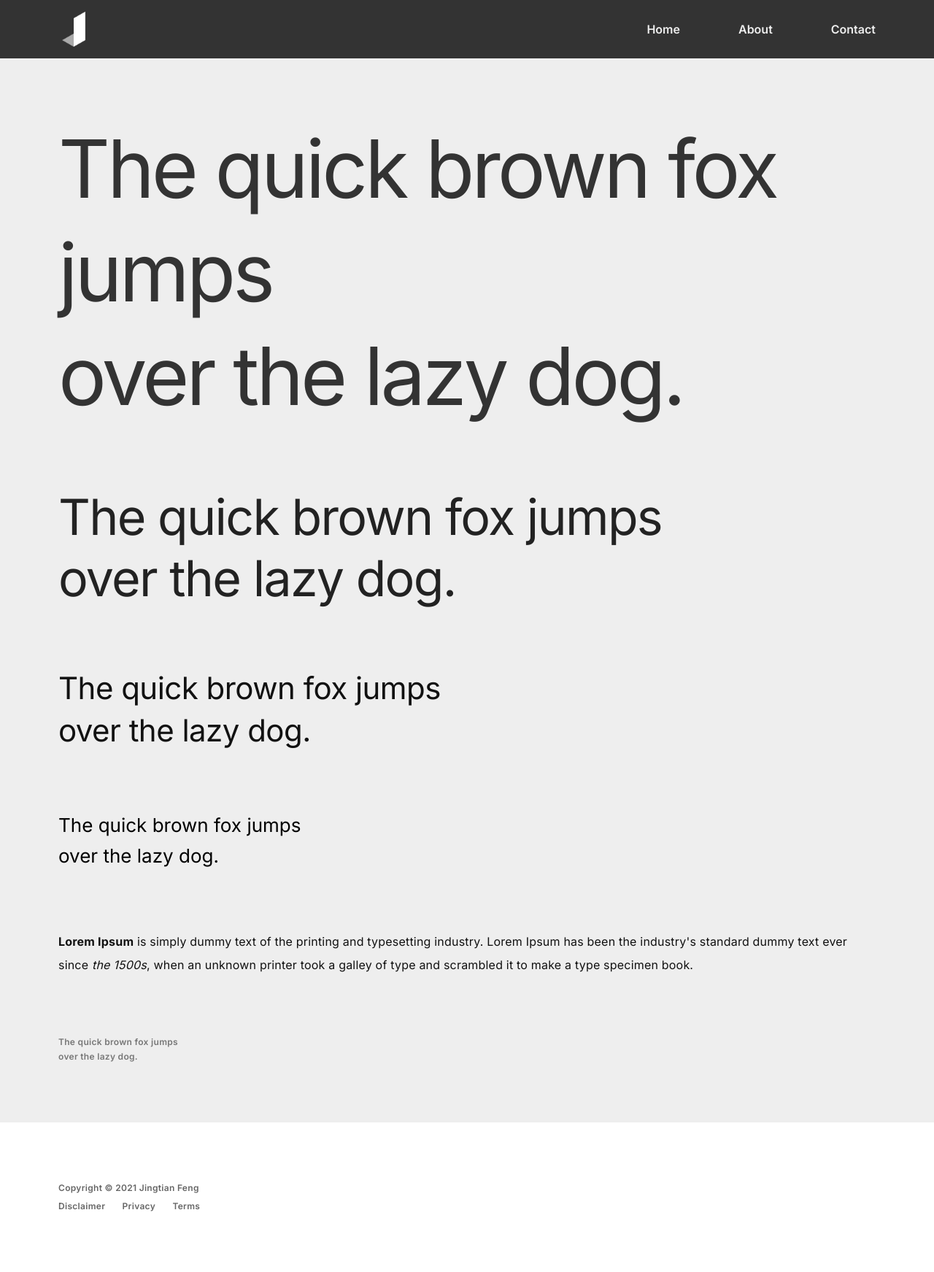
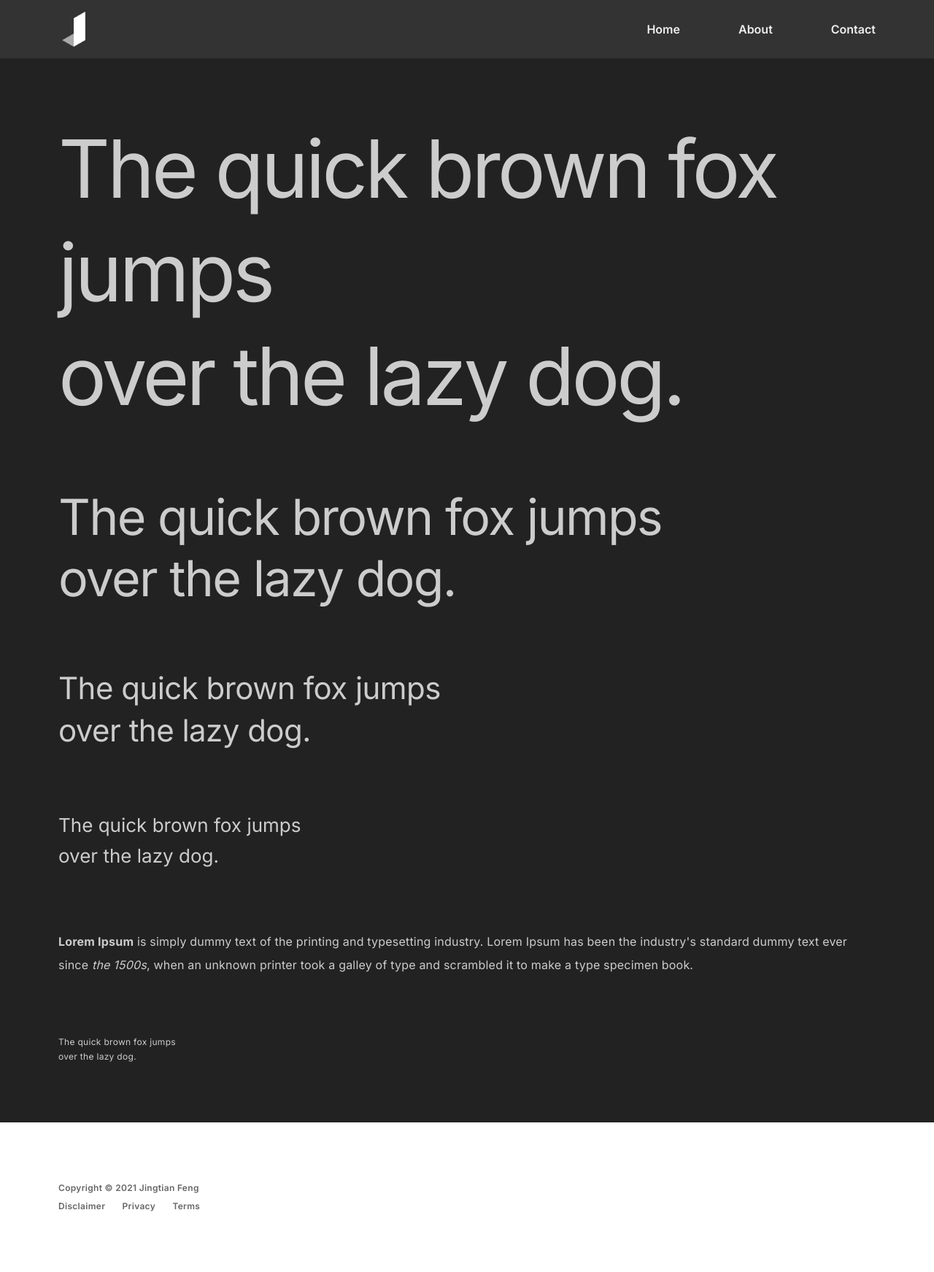
Before and after one commit to jingtianfeng/jekywind, a Jekyll site: the page built from index.html, in a window 1280 px wide. Shown: the whole page at 73% size. Built offline with Jekyll 4.4.1, drawn with Linux system fonts in a browser that asks for light colours.

Commit message:
Tweak index

```diff
--- a/index.html
+++ b/index.html
@@ -3,32 +3,32 @@ layout: default
 title: Home
 ---
 
-<header class="bg-gray-e">
-    <div class="container">
-        <h1 class="col-span-full text-3xl font-extralight text-gray-3">
+<header class="bg-gray-2">
+    <div class="container text-gray-c">
+        <h1 class="col-span-full text-3xl">
             The quick brown fox jumps <br>
             over the lazy dog.
         </h1>
-        <h2 class="col-span-full text-2xl font-extralight text-gray-2">
+        <h2 class="col-span-full text-2xl">
             The quick brown fox jumps <br>
             over the lazy dog.
         </h2>
-        <h3 class="col-span-full text-xl font-extralight text-gray-1">
+        <h3 class="col-span-full text-xl">
             The quick brown fox jumps <br>
             over the lazy dog.
         </h3>
-        <h4 class="col-span-full text-lg font-extralight">
+        <h4 class="col-span-full text-lg">
             The quick brown fox jumps <br>
             over the lazy dog.
         </h4>
-        <p class="col-span-full text-base text-gray-1">
+        <p class="col-span-full text-base">
             <strong>Lorem Ipsum</strong> is simply dummy text of the
             printing and typesetting industry. Lorem Ipsum has been the
             industry's standard dummy text ever since <em>the 1500s</em>,
             when an unknown printer took a galley of type and scrambled
             it to make a type specimen book.
         </p>
-        <h5 class="col-span-full text-sm font-semibold text-gray-7">
+        <h5 class="col-span-full text-sm">
             The quick brown fox jumps <br>
             over the lazy dog.
         </h5>
```
